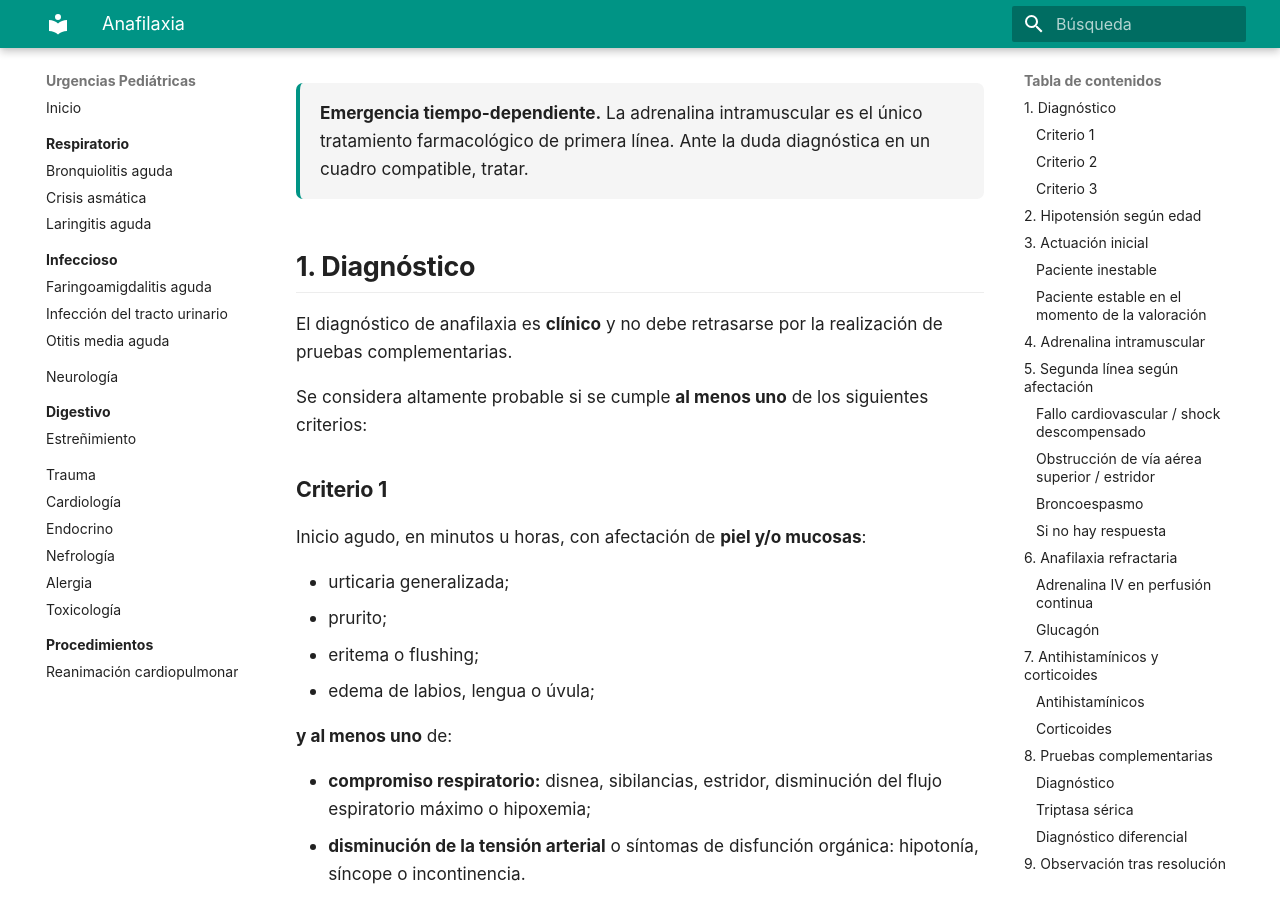
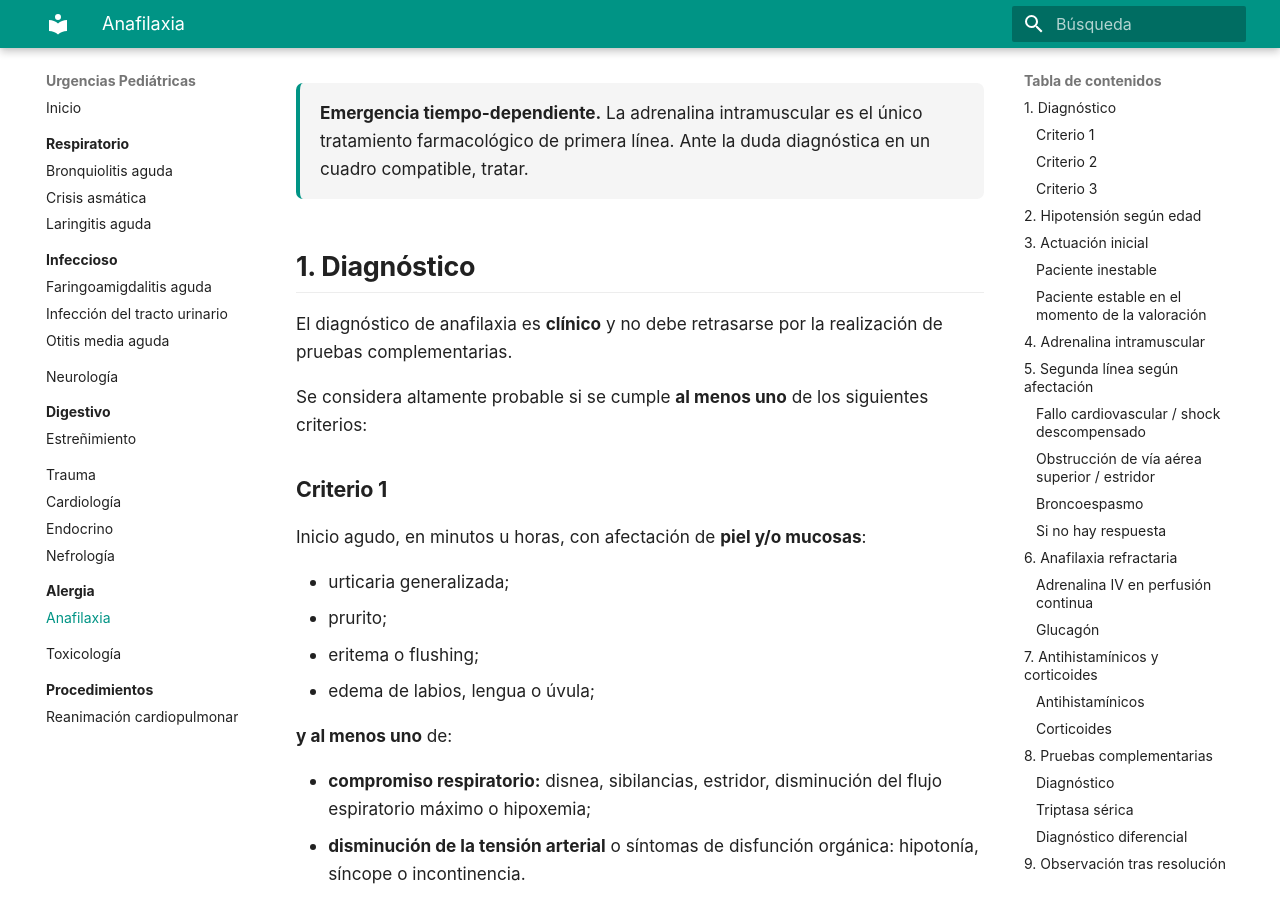
Before and after one commit to gonzaloares/urgencias-pediatricas, an MkDocs documentation site: the page built from docs/alergia/anafilaxia.md, in a window 1280 px wide and 900 px high, scrolled down 347 px. Built offline with MkDocs 1.6.1 and Material for MkDocs 9.7.7, drawn with Linux system fonts in a browser that asks for light colours.

Commit message:
Añade anafilaxia a la navegación

```diff
--- a/mkdocs.yml
+++ b/mkdocs.yml
@@ -33,7 +33,9 @@ nav:
   - Cardiología: cardiologia/index.md
   - Endocrino: endocrino/index.md
   - Nefrología: nefrologia/index.md
-  - Alergia: alergia/index.md
+  - Alergia:
+      - alergia/index.md
+      - Anafilaxia: alergia/anafilaxia.md
   - Toxicología: toxicologia/index.md
   - Procedimientos:
       - procedimientos/index.md
```
